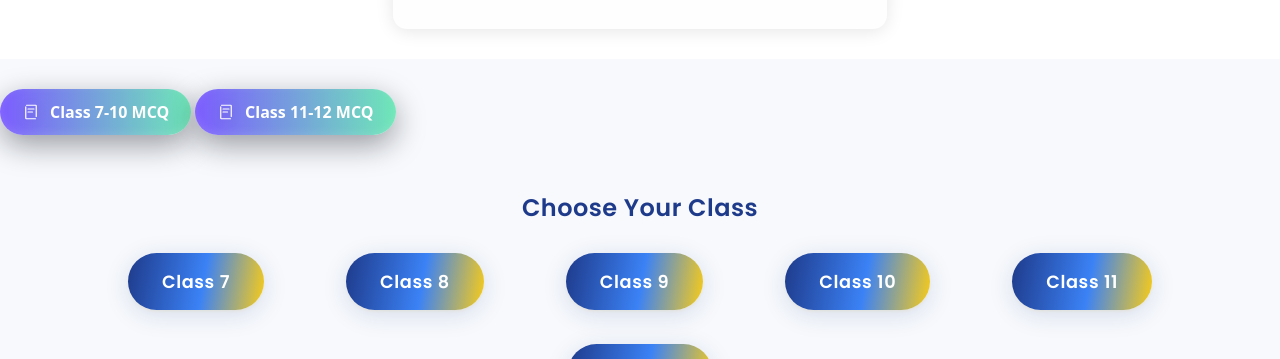
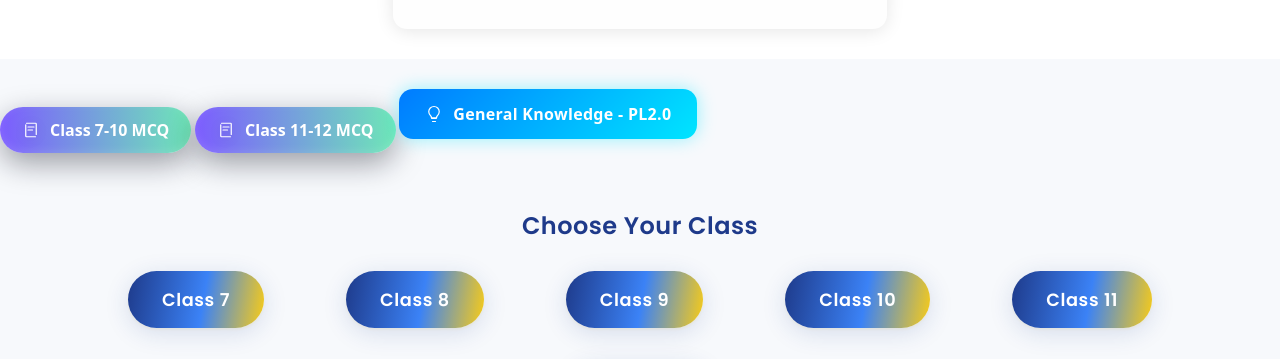
Before and after one commit to physicslover2312-SB/Physicslover2.0, a plain HTML site: page index.html in a window 1280 px wide. Shown: the part 951-1310 px from the top of the page. Drawn offline with Linux system fonts and the light colour scheme; no server answers.

Commit message:
Update index.html

```diff
--- a/index.html
+++ b/index.html
@@ -432,6 +432,66 @@ toggleBtn.onclick=()=>{
   </svg>
 
   <span style="color:#fff;">Class 11-12 MCQ</span>
+</a><!-- General Knowledge - PL2.0 button -->
+<a
+  href="https://g.co/gemini/share/ed5d463a40e3"
+  target="_blank"
+  rel="noopener noreferrer"
+  aria-label="Open General Knowledge - PL2.0"
+  style="
+    display:inline-block;
+    position:relative;
+    overflow:hidden;
+    font-family:system-ui, -apple-system,'Segoe UI',Roboto;
+    font-size:16px;
+    font-weight:700;
+    letter-spacing:0.3px;
+    padding:14px 26px;
+    border-radius:14px;
+    color:#ffffff;
+    background:linear-gradient(135deg,#007bff,#00e5ff);
+    box-shadow:0 0 18px rgba(0,229,255,0.4);
+    text-decoration:none;
+    transition:transform 0.25s ease, box-shadow 0.25s ease;
+    -webkit-tap-highlight-color:transparent;
+  "
+  onmouseover="this.style.transform='translateY(-3px) scale(1.03)'; this.style.boxShadow='0 0 30px rgba(0,229,255,0.6)';"
+  onmouseout="this.style.transform='none'; this.style.boxShadow='0 0 18px rgba(0,229,255,0.4)';"
+  onmousedown="this.style.transform='scale(0.98)';"
+  onmouseup="this.style.transform='translateY(-3px) scale(1.03)';"
+>
+  <span style="
+    position:relative;
+    z-index:1;
+    display:flex;
+    align-items:center;
+    gap:10px;
+  ">
+    <!-- glowing idea icon -->
+    <svg width='18' height='18' viewBox='0 0 24 24' fill='none' stroke='white' stroke-width='1.6' stroke-linecap='round' stroke-linejoin='round'>
+      <path d='M9 18h6M10 22h4M12 2a7 7 0 0 1 7 7c0 2.9-1.9 4.8-3 6a2 2 0 0 0-.5 1v1h-7v-1a2 2 0 0 0-.5-1C6.9 13.8 5 11.9 5 9a7 7 0 0 1 7-7z'/>
+    </svg>
+    <span>General Knowledge - PL2.0</span>
+  </span>
+
+  <!-- moving light glow -->
+  <span style="
+    content:'';
+    position:absolute;
+    top:0; left:-75%;
+    width:50%; height:100%;
+    background:linear-gradient(120deg,rgba(255,255,255,0.25),rgba(255,255,255,0));
+    transform:skewX(-20deg);
+    animation:shine 2.5s infinite;
+  "></span>
+
+  <style>
+    @keyframes shine {
+      0% { left:-75%; }
+      50% { left:125%; }
+      100% { left:125%; }
+    }
+  </style>
 </a>
 </body>
 </html><!-- Stylish Class Buttons Section -->
```
